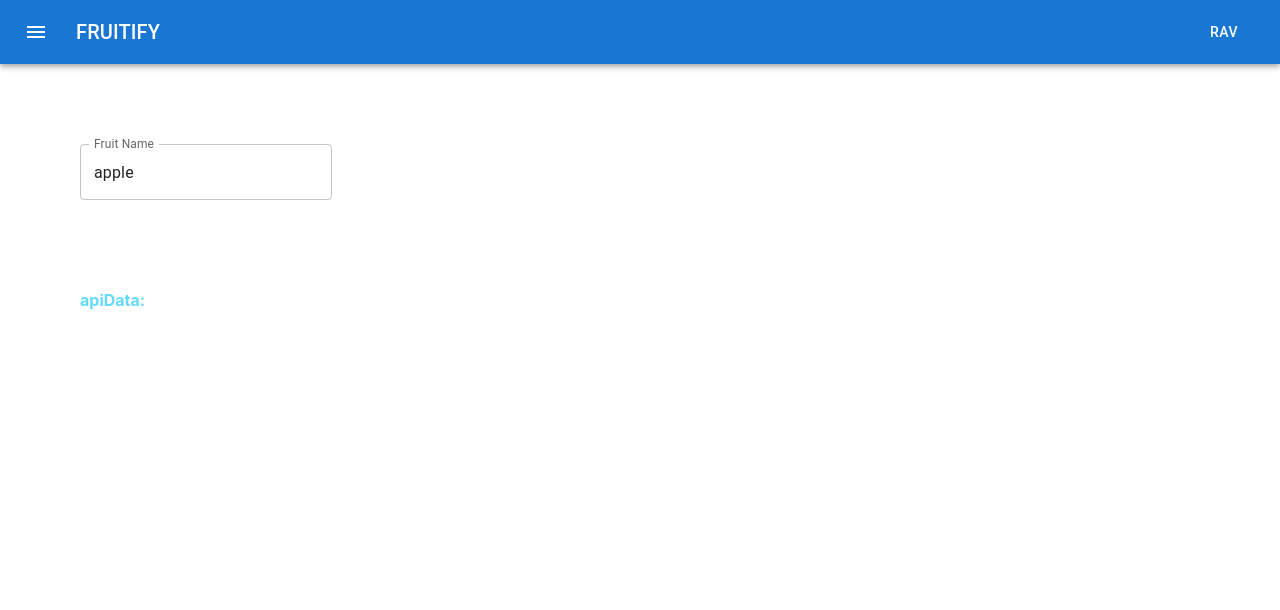
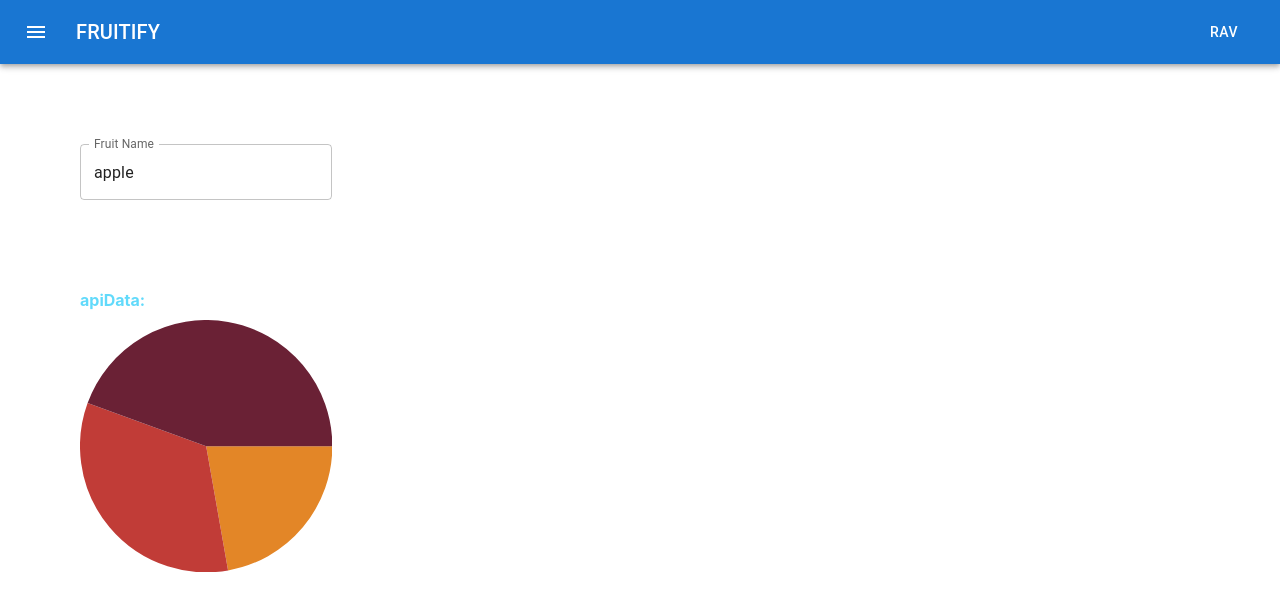
Before and after one commit to r97draco/react-fruityfy, a React (Create React App) app: page / in a window 1280 px wide. Shown: the top 610 px of the page. Built offline with nearby package versions, Linux system fonts and the light colour scheme.

Commit message:
updated data output format and added pie chart

```diff
--- a/package.json
+++ b/package.json
@@ -10,11 +10,14 @@
     "@testing-library/jest-dom": "^5.16.5",
     "@testing-library/react": "^13.4.0",
     "@testing-library/user-event": "^13.5.0",
+    "apexcharts": "^3.36.3",
     "axios": "^1.2.1",
     "cors": "^2.8.5",
     "express": "^4.18.2",
     "react": "^18.2.0",
+    "react-apexcharts": "^1.4.0",
     "react-dom": "^18.2.0",
+    "react-minimal-pie-chart": "^8.4.0",
     "react-scripts": "5.0.1",
     "web-vitals": "^2.1.4"
   },
--- a/src/App.js
+++ b/src/App.js
@@ -7,6 +7,8 @@ import axios from "axios";
 import { useState } from "react";
 import "./App.css";
 import DisplayObject from "./components/DisplayObject";
+import { PieChart } from 'react-minimal-pie-chart';
+
 
 function App() {
   const [name, setName] = React.useState("apple");
@@ -60,8 +62,15 @@ function App() {
           }}
         />
       </Box>
-      <Box sx={{ mx: 10, width: "25ch" }}>
+      <Box flex={true} flexDirection={"row"} sx={{ mx: 10, width: "25ch" }}>
         <DisplayObject data={{ apiData }} />
+        <PieChart
+        data={[
+          { title: 'One', value: 10, color: '#E38627' },
+          { title: 'Two', value: 15, color: '#C13C37' },
+          { title: 'Three', value: 20, color: '#6A2135' },
+        ]}
+      />
       </Box>
     </div>
   );
--- a/src/components/DisplayObject.jsx
+++ b/src/components/DisplayObject.jsx
@@ -1,13 +1,17 @@
-import React from 'react';
-import '../App.css';
+import React, { Component } from "react";
+import "../App.css";
 
-const DisplayObject = ({ data }) => {
+
+export const DisplayObject = ({data}) => {
+
+
   return (
+    <div>
       <ul className="display-object">
         {Object.entries(data).map(([key, value]) => (
           <li key={key} className="display-object__item">
-          <span className="display-object__key">{key}:</span>{' '}
-          {typeof value === 'object' ? (
+            <span className="display-object__key">{key}:</span>{" "}
+            {typeof value === "object" ? (
               <DisplayObject data={value} />
             ) : (
               <span className="display-object__value">{value}</span>
@@ -15,7 +19,8 @@ const DisplayObject = ({ data }) => {
           </li>
         ))}
       </ul>
+      </div>
   );
-};
+}
 
 export default DisplayObject;
```
Also changed, not shown: 1 other file (tests, documents, lock files or other folders). Lines whose indentation alone changed are shown as unchanged.
